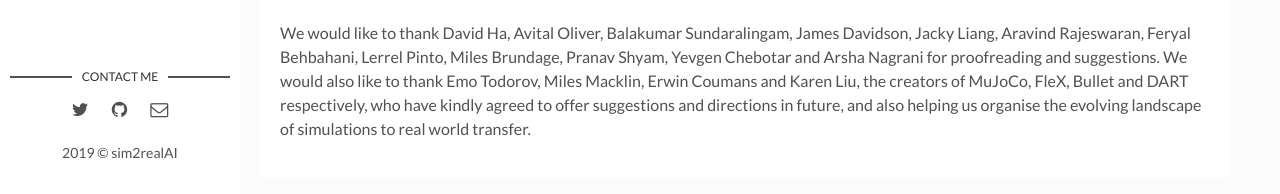
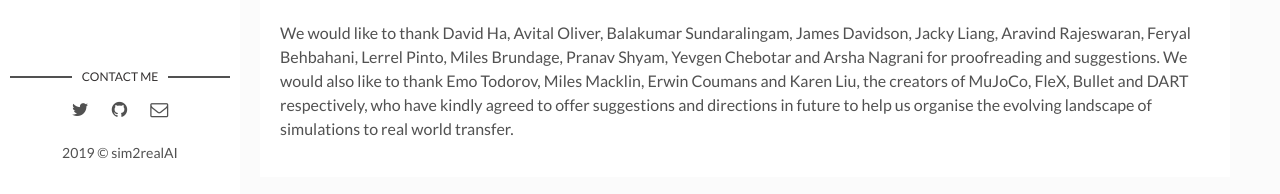
Before and after one commit to sim2realAI/sim2realAI.github.io, a Jekyll site: the page built from _posts/2019-01-01-welcome-to-sim2real-AI.markdown, in a window 1280 px wide and 1283 px high. Shown: the part 1086-1280 px from the top of the window. Built offline with Jekyll 4.4.1, drawn with Linux system fonts in a browser that asks for light colours.

Commit message:
cleaning up acks
Signed-off-by: Ankur Handa <ahanda@nvidia.com>

```diff
--- a/_posts/2019-01-01-welcome-to-sim2real-AI.markdown
+++ b/_posts/2019-01-01-welcome-to-sim2real-AI.markdown
@@ -31,4 +31,4 @@ Keeping this in mind, we thought it might be worth consolidating, characterising
 
 
 ## Acknowledgements
-We would like to thank David Ha, Avital Oliver, Balakumar Sundaralingam, James Davidson, Jacky Liang, Aravind Rajeswaran, Feryal Behbahani, Lerrel Pinto, Miles Brundage, Pranav Shyam, Yevgen Chebotar and Arsha Nagrani for proofreading and suggestions. We would also like to thank Emo Todorov, Miles Macklin, Erwin Coumans and Karen Liu, the creators of MuJoCo, FleX, Bullet and DART respectively, who have kindly agreed to offer suggestions and directions in future, and also helping us organise the evolving landscape of simulations to real world transfer.
+We would like to thank David Ha, Avital Oliver, Balakumar Sundaralingam, James Davidson, Jacky Liang, Aravind Rajeswaran, Feryal Behbahani, Lerrel Pinto, Miles Brundage, Pranav Shyam, Yevgen Chebotar and Arsha Nagrani for proofreading and suggestions. We would also like to thank Emo Todorov, Miles Macklin, Erwin Coumans and Karen Liu, the creators of MuJoCo, FleX, Bullet and DART respectively, who have kindly agreed to offer suggestions and directions in future to help us organise the evolving landscape of simulations to real world transfer.
```
